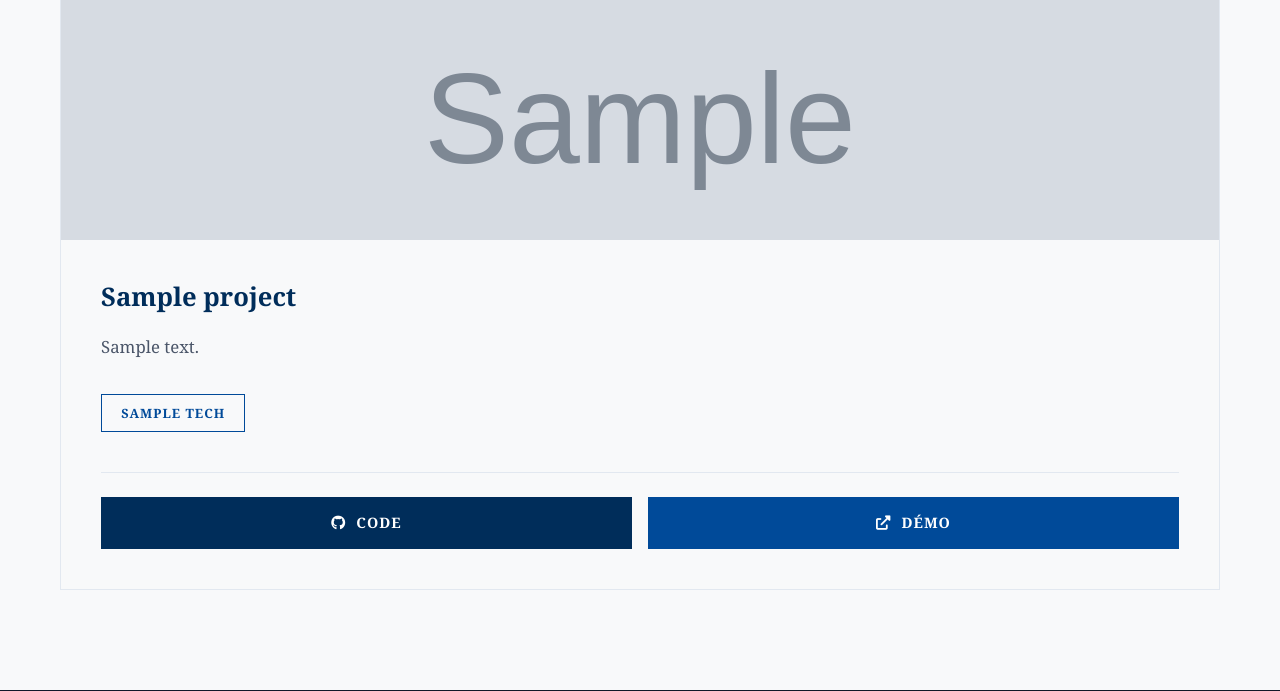
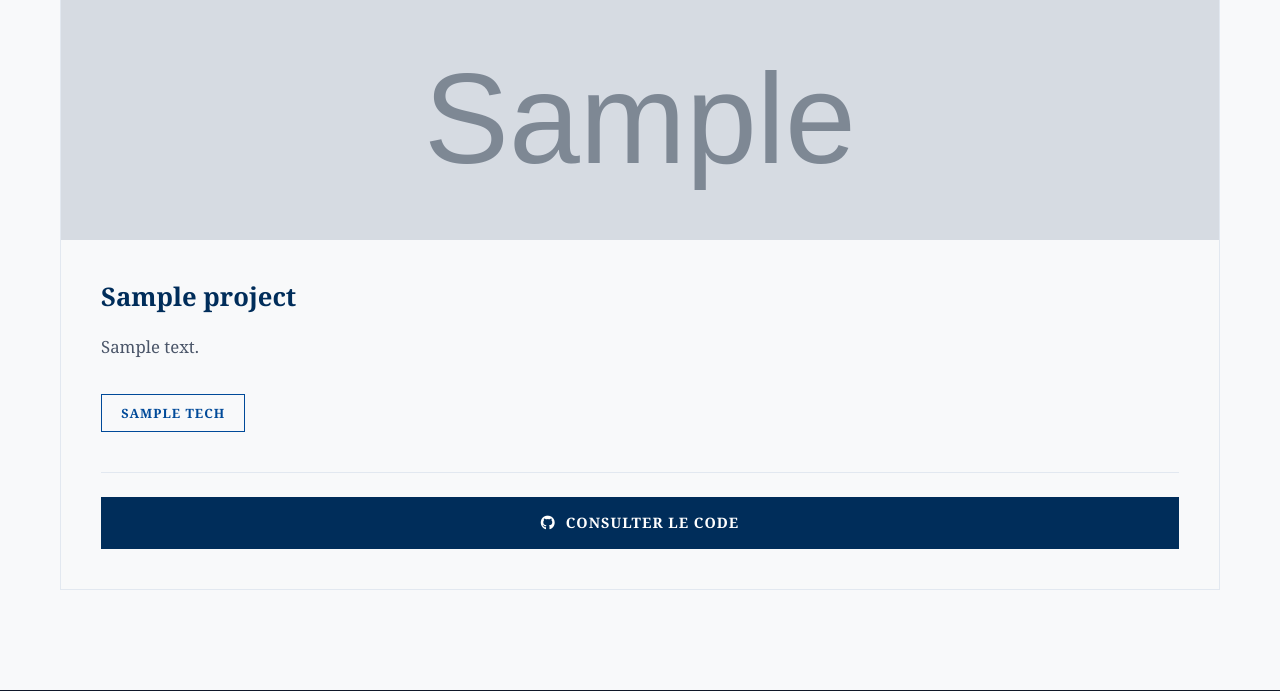
Before and after one commit to Delamou1234/Portofoliocastro, a Django app: template home/templates/home/index.html in a window 1280 px wide. Shown: the part 3272-3963 px from the top of the page. Run offline with Django 3.2, Linux system fonts and the light colour scheme; the template is opened without the code that fills it: most values are stand-ins (such as "Sample title", 1, 10 or a date in 2020); grey boxes marked "Sample" are stand-in pictures.

Commit message:
Simplify research cards to single GitHub button and update academic design

```diff
--- a/home/templates/home/index.html
+++ b/home/templates/home/index.html
@@ -228,20 +228,13 @@
                                     <span>{{ tech }}</span>
                                 {% endfor %}
                             </div>
-                            {% if project.github_url or project.project_url %}
                             <div class="project-footer">
                                 {% if project.github_url %}
                                 <a href="{{ project.github_url }}" class="btn-github" target="_blank">
-                                    <i class="fab fa-github"></i> Code
-                                </a>
-                                {% endif %}
-                                {% if project.project_url %}
-                                <a href="{{ project.project_url }}" class="btn-demo" target="_blank">
-                                    <i class="fas fa-external-link-alt"></i> Démo
+                                    <i class="fab fa-github"></i> Consulter le Code
                                 </a>
                                 {% endif %}
                             </div>
-                            {% endif %}
                         </div>
                     </div>
                     {% empty %}
```
Also changed, not shown: db.sqlite3.
